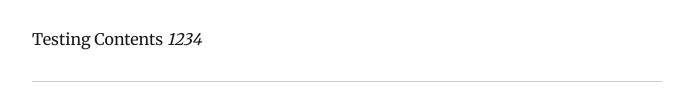
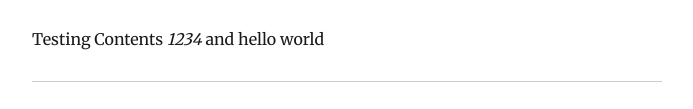
Before and after one commit to devlord/dev-blog-netlify, a Gatsby site: page /blog/testing-blog/ in a window 1280 px wide. Shown: the part 198-307 px from the top of the page, without its empty margins (293-986 px from the left). Built offline with nearby package versions, Linux system fonts and the light colour scheme; Gatsby itself is replaced by a stand-in of ours; some packages are replaced by stand-ins of ours.

Commit message:
Update Blog “testing-blog”

```diff
--- a/content/blog/testing-blog.md
+++ b/content/blog/testing-blog.md
@@ -4,4 +4,4 @@
 title: Testing Blog
 description: some test here
 ---
-Testing Contents *1234*
+Testing Contents *1234* and hello world
```
